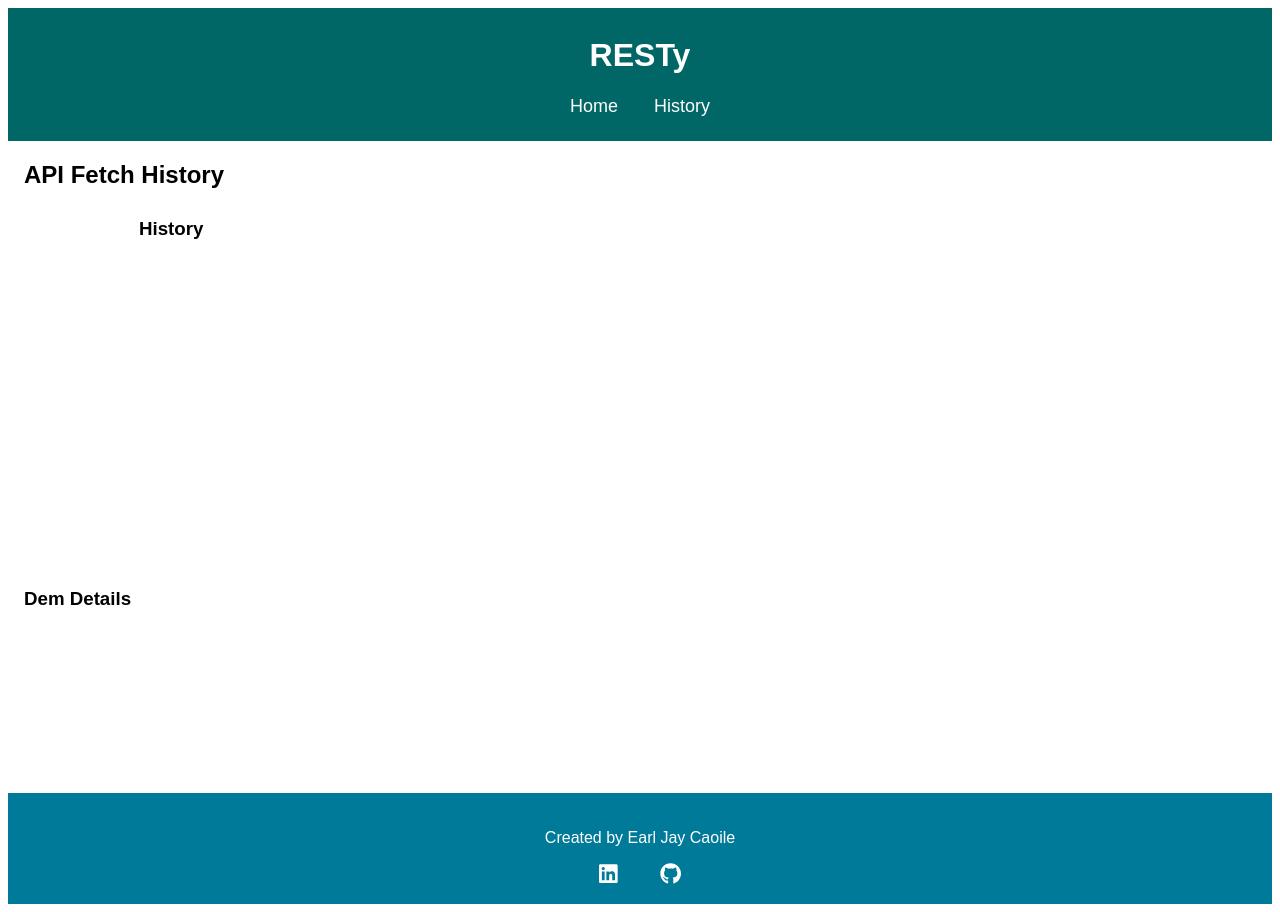
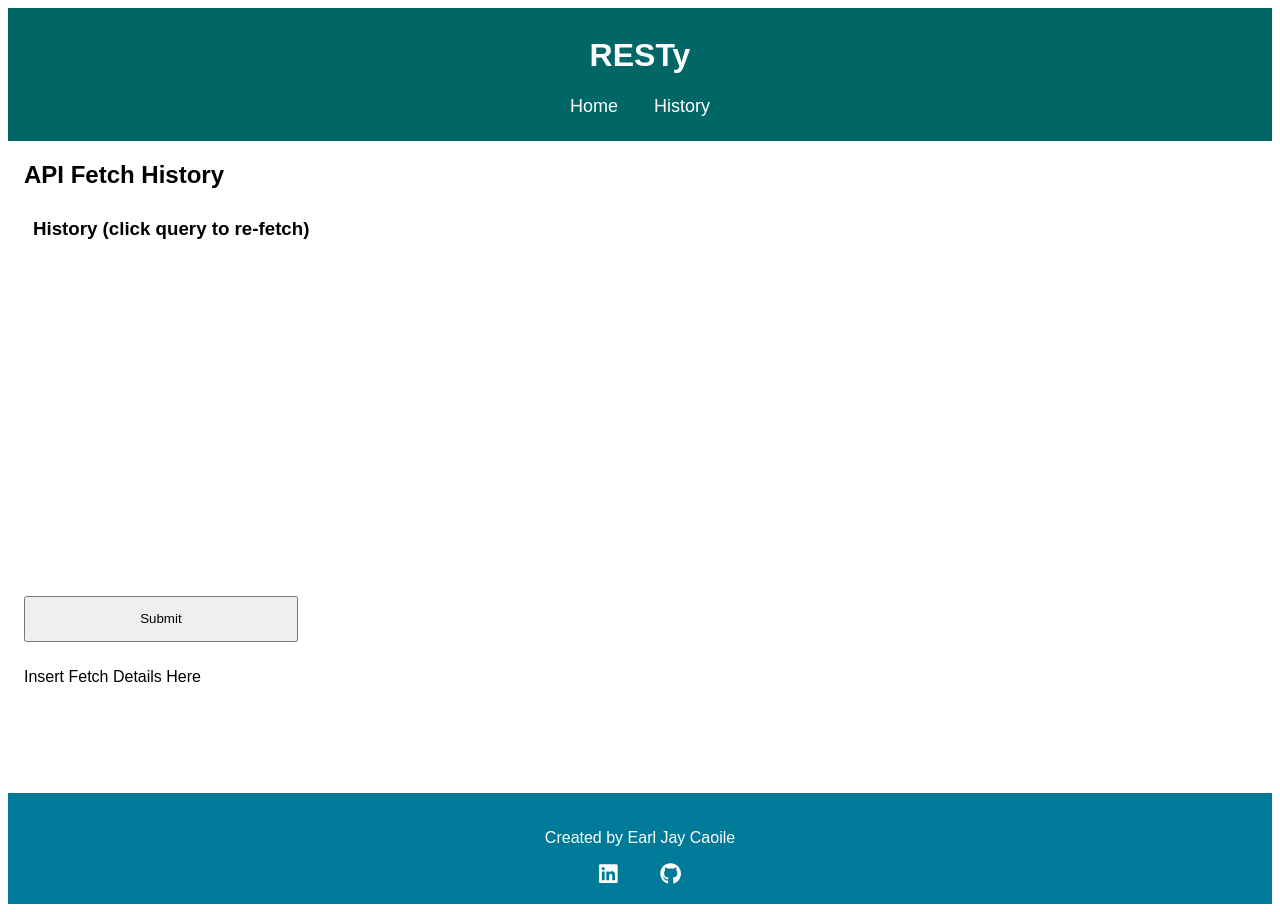
Before and after one commit to earljay-caoile-401-advanced-javascript/react-resty, a React (Create React App) app: page /history in a window 1280 px wide. Built offline with nearby package versions, Linux system fonts and the light colour scheme.

Commit message:
stopping point: I'm confused

```diff
--- a/src/_base.scss
+++ b/src/_base.scss
@@ -20,6 +20,7 @@ $contentHeight: 77vh;
   display: flex;
   flex-direction: column;
   background-color: #ffffff;
+  min-width: 300px;
 }
 
 header,
--- a/src/components/History.js
+++ b/src/components/History.js
@@ -1,6 +1,5 @@
 import React from 'react';
-// import MiniHistory from './MiniHistory';
-// import { Link } from 'react-router-dom';
+import MiniHistory from './MiniHistory';
 
 /**
  * Parent component that shows history of API requests
@@ -14,27 +13,20 @@ import React from 'react';
 class History extends React.Component {
   constructor(props) {
     super(props);
-    console.log('Do we have props?', props);
     this.state = {
       historyArr: [],
-      currDetails: {},
+      currDetails: props.fetchHistory ? props.fetchHistory[0] : null,
+      index: null,
     };
-
-    for (let i = 0; i < props.fetchHistory.length; i++) {
-      const currHistory = props.fetchHistory[i];
-      this.state.historyArr.push(
-        <li key={i} value={i} onClick={this.getFetchDetails(i)}>
-          {currHistory.reqType} {currHistory.url}
-        </li>
-      );
-    }
-
-    this.setState({ currDetails: props.fetchHistory[0] });
   }
 
   getFetchDetails(index) {
     console.log('Are we getting index here?', index);
     this.setState({ currDetails: this.props.fetchHistory[index] });
+  }
+
+  handleSubmit(index) {
+    console.log('did we make it back to big history?', index);
   }
 
   render() {
@@ -43,36 +35,15 @@ class History extends React.Component {
         <h2>API Fetch History</h2>
         <div className="flex-row">
           <div className="big-history">
-            <div className="mini-history">
-              <h3>History</h3>
-              <ul className="history-list">{this.state.historyArr}</ul>
-            </div>
-            <div className="fetch-details">
-              <h3>Dem Details</h3>
-              <div>{this.currDetails}</div>
-            </div>
+            <MiniHistory
+              fetchHistory={this.props.fetchHistory || []}
+              onSubmit={this.handleSubmit}
+            />
+            <div className="fetch-details">Insert Fetch Details Here</div>
           </div>
         </div>
       </div>
     );
-
-    // return (
-    //   <div className="content margin-1">
-    //     <h2>API Fetch History</h2>
-    //     <div className="flex-row">
-    //       <div className="big-history">
-    //         <div className="mini-history">
-    //           <h3>History</h3>
-    //           <ul className="history-list">{this.state.historyArr}</ul>
-    //         </div>
-    //         <div className="fetch-details">
-    //           <h3>Dem Details</h3>
-    //           <div>{this.currDetails}</div>
-    //         </div>
-    //       </div>
-    //     </div>
-    //   </div>
-    // );
   }
 }
 
--- a/src/components/MiniHistory.js
+++ b/src/components/MiniHistory.js
@@ -1,4 +1,5 @@
 import React from 'react';
+import { Link } from 'react-router-dom';
 
 function MiniHistory(props) {
   const historyArr = [];
@@ -24,14 +25,15 @@ function MiniHistory(props) {
     console.log('selected index is now this:', selectedIndex);
   }
 
-  function handleHistClick(e) {
-    console.log('What is e?', e);
+  function handleSubmit() {
     if (selectedIndex !== null) {
-      props.onHistClick(selectedIndex);
       const prevSelected = document.querySelector('.selected-btn');
+
       if (prevSelected) {
         prevSelected.classList.remove('selected-btn');
       }
+
+      props.onSubmit(selectedIndex);
     }
   }
 
@@ -39,9 +41,18 @@ function MiniHistory(props) {
     <div className="mini-history">
       <h3>History (click query to re-fetch)</h3>
       <ul className="history-list">{historyArr}</ul>
-      <button id="submit-btn" value={selectedIndex} onClick={handleHistClick}>
-        Submit
-      </button>
+      <Link
+        to={{
+          pathname: '/',
+          state: {
+            foo: 'bar',
+          },
+        }}
+      >
+        <button id="submit-btn" value={selectedIndex} onClick={handleSubmit}>
+          Submit
+        </button>
+      </Link>
     </div>
   );
 }
--- a/src/components/RESTy.js
+++ b/src/components/RESTy.js
@@ -24,9 +24,23 @@ class RESTy extends React.Component {
       reqBody: null,
       output: {},
       loading: false,
+      index: null,
     };
+    // console.log('What is this.state now?', this.state);
+    // console.log('And what about props?', props);
   }
 
+  componentDidMount() {
+    // console.log('does query get updated?', this.state.query);
+    // console.log('How about props?', this.props.location);
+    console.log('What are props now?', this.props);
+    console.log('What is state?', this.state);
+
+    if (this.props.location !== undefined) {
+      // const { index } = this.props.location.state;
+      // console.log('Did index make it to componentDidMount?!', index);
+    }
+  }
   /**
    * helper function that updates states on user submission (button click or enter key)
    * @return  {void}
@@ -135,7 +149,6 @@ class RESTy extends React.Component {
 
   async fetchPrevReq(index) {
     const prevReq = this.props.fetchHistory[index];
-
     await this.setState({
       url: prevReq.url,
       reqType: prevReq.reqType,
@@ -148,6 +161,7 @@ class RESTy extends React.Component {
   render() {
     return (
       <div className="content">
+        <p>{}</p>
         <Form
           className="form-url"
           label="URL"
@@ -167,7 +181,7 @@ class RESTy extends React.Component {
           />
           <MiniHistory
             fetchHistory={this.props.fetchHistory || []}
-            onHistClick={this.fetchPrevReq.bind(this)}
+            onSubmit={this.fetchPrevReq.bind(this)}
           />
         </div>
       </div>
--- a/src/styles.scss
+++ b/src/styles.scss
@@ -32,7 +32,7 @@
       resize: none;
     }
 
-    @media only screen and (max-width: 800px) {
+    @media only screen and (max-width: 900px) {
       textarea {
         @include setSpacing($spacing / 2 auto, $spacing);
       }
@@ -80,7 +80,7 @@
     }
   }
 
-  @media only screen and (max-width: 800px) {
+  @media only screen and (max-width: 900px) {
     label {
       padding: $spacing / 2;
     }
@@ -178,8 +178,8 @@
     }
   }
 
-  @media only screen and (max-width: 800px) {
-    width: 91.5%;
+  @media only screen and (max-width: 900px) {
+    width: 92.5%;
   }
 }
 
@@ -191,13 +191,17 @@
     margin: $spacing;
   }
 
-  @media only screen and (max-width: 800px) {
+  @media only screen and (max-width: 900px) {
     display: block;
   }
 }
 
 .mini-history {
   width: 23vw;
+
+  @media only screen and (max-width: 900px) {
+    width: 96%;
+  }
 
   h3 {
     text-align: center;
@@ -228,10 +232,10 @@
   }
 
   button {
-    @include setSpacing($spacing auto, $spacing / 2);
+    @include setSpacing($spacing * 2 auto, $spacing);
     width: 93%;
 
-    @media only screen and (max-width: 800px) {
+    @media only screen and (max-width: 900px) {
       width: 100%;
       text-align: center;
     }
```
